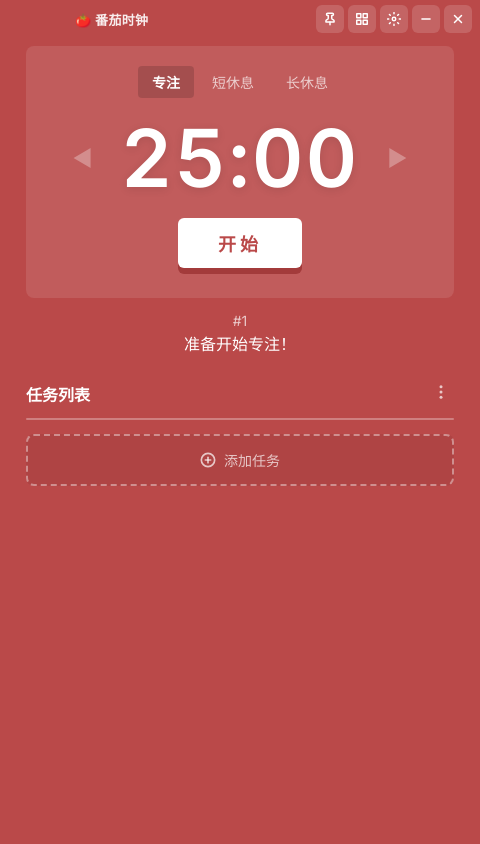
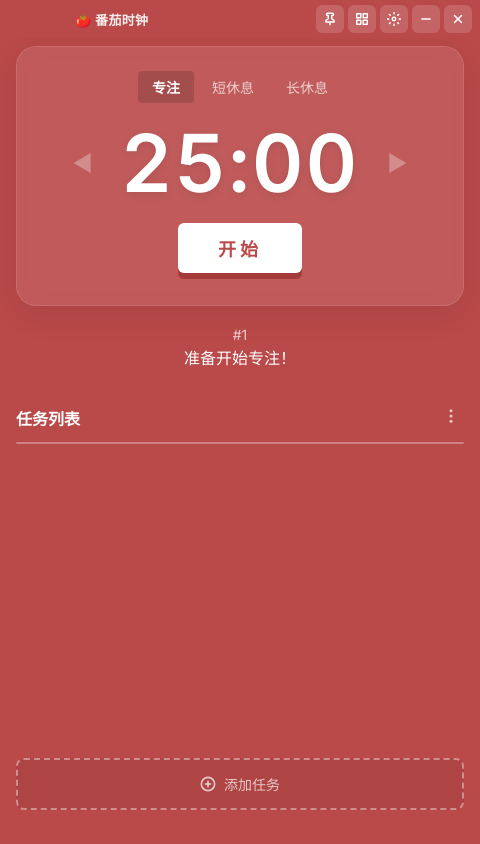
Before and after one commit to onlystool/Pomodoro-Timer, an Electron app: page index.html in a window 480 px wide. Drawn offline with Linux system fonts and the light colour scheme; no server answers.

Commit message:
style: 优化 iPad/iOS 移动端布局，100dvh 完全贴合屏幕不滚动，引入毛玻璃拟态质感

```diff
--- a/styles.css
+++ b/styles.css
@@ -28,9 +28,10 @@ body {
   font-family: var(--font-family);
   background-color: var(--current-bg);
   color: var(--text-white);
-  overflow-x: hidden;
-  overflow-y: auto;
-  height: 100vh;
+  overflow: hidden;
+  height: 100dvh;
+  display: flex;
+  flex-direction: column;
   transition: background-color var(--transition-speed) ease;
   user-select: none;
   -webkit-user-select: none;
@@ -112,18 +113,27 @@ body {
 
 /* ===== Main Content ===== */
 .main-content {
-  max-width: 460px;
+  max-width: 480px;
+  width: 100%;
   margin: 0 auto;
-  padding: 10px 20px 30px;
+  padding: 10px 20px 20px;
+  display: flex;
+  flex-direction: column;
+  flex: 1;
+  overflow: hidden;
 }
 
 /* ===== Timer Container ===== */
 .timer-container {
-  background: var(--container-bg);
-  border-radius: 8px;
-  padding: 20px 0 30px;
+  background: rgba(255, 255, 255, 0.1);
+  backdrop-filter: blur(12px);
+  -webkit-backdrop-filter: blur(12px);
+  border: 1px solid rgba(255, 255, 255, 0.1);
+  border-radius: 20px;
+  box-shadow: 0 8px 32px rgba(0, 0, 0, 0.08); /* Premium Glassmorphism */
+  padding: 24px 0 32px;
   text-align: center;
-  margin-bottom: 14px;
+  margin-bottom: 20px;
 }
 
 .mode-tabs {
@@ -335,6 +345,32 @@ body {
   background: rgba(255, 255, 255, 0.3);
   border-radius: 1px;
   margin-bottom: 14px;
+}
+
+/* ===== Tasks Section Container ===== */
+.tasks-section {
+  display: flex;
+  flex-direction: column;
+  flex: 1;
+  min-height: 0;
+  overflow: hidden;
+  margin-bottom: 10px;
+}
+
+#taskList {
+  flex: 1;
+  overflow-y: auto;
+  padding-right: 6px;
+  margin-bottom: 10px;
+}
+
+/* Custom scrollbar for mobile elegance */
+#taskList::-webkit-scrollbar {
+  width: 4px;
+}
+#taskList::-webkit-scrollbar-thumb {
+  background: rgba(255, 255, 255, 0.25);
+  border-radius: 4px;
 }
 
 /* ===== Task Items ===== */
@@ -1022,13 +1058,18 @@ body .timer-action-btn.running {
 .mobile-report-btn {
   display: none;
   text-align: center;
-  font-size: 13px;
-  color: rgba(255, 255, 255, 0.8);
-  margin: 10px 0 20px;
+  font-size: 14px;
+  font-weight: 600;
+  color: white;
+  margin: 10px 0 10px;
   cursor: pointer;
-  padding: 8px;
-  background: rgba(0, 0, 0, 0.1);
-  border-radius: 6px;
+  padding: 12px;
+  background: rgba(255, 255, 255, 0.15);
+  backdrop-filter: blur(10px);
+  -webkit-backdrop-filter: blur(10px);
+  border-radius: 12px;
+  box-shadow: 0 4px 12px rgba(0, 0, 0, 0.05);
+  flex-shrink: 0;
 }
 
 @media (max-width: 1024px) {
--- a/sw.js
+++ b/sw.js
@@ -1,4 +1,4 @@
-const CACHE_NAME = 'fanqie-v3';
+const CACHE_NAME = 'fanqie-v4';
 const ASSETS = [
   './',
   './index.html',
```
